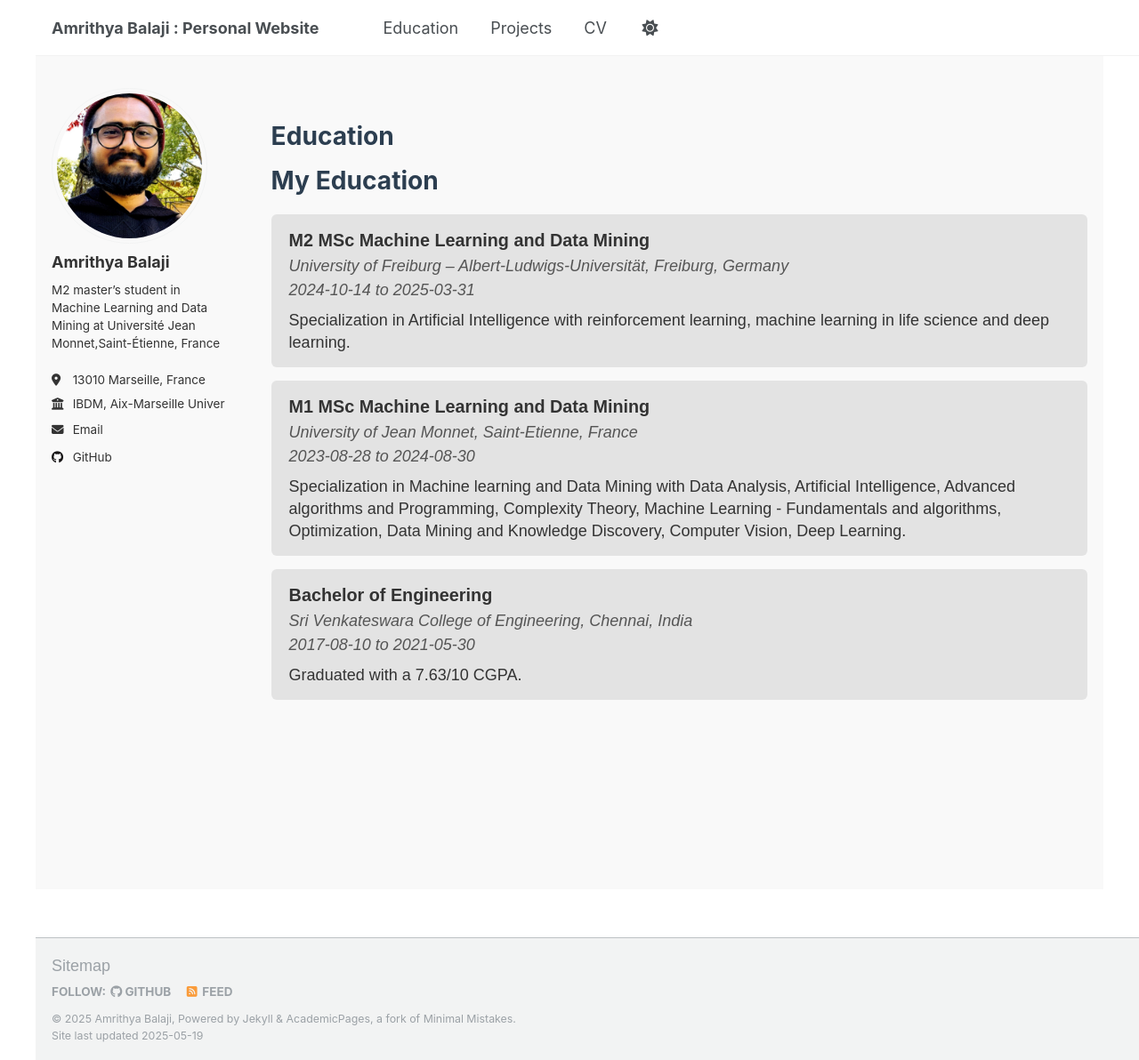
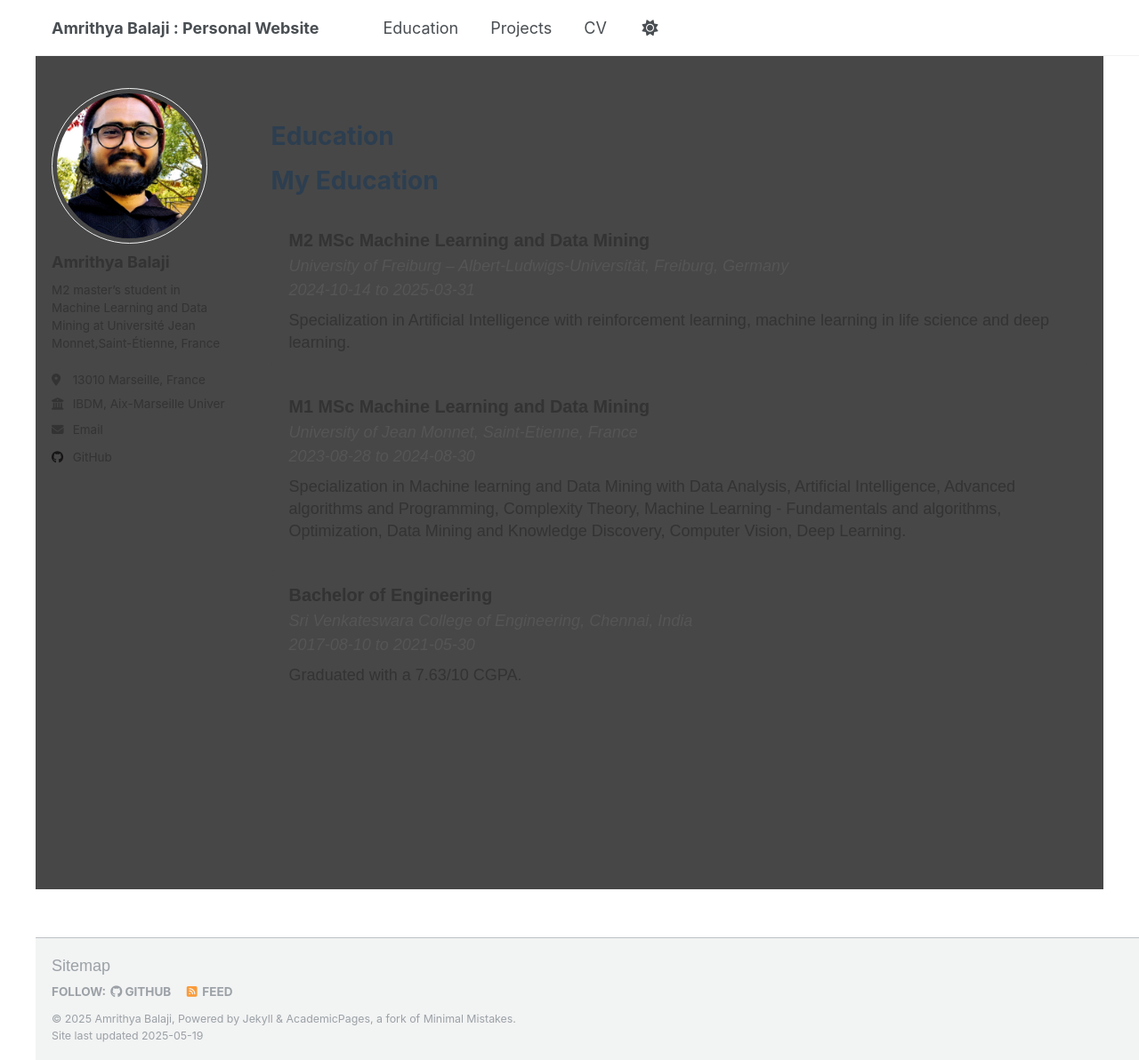
Before and after one commit to amrithya/amrithya.github.io, a Jekyll site: the page built from _pages/education.html, in a window 1280 px wide and 1192 px high. Shown: the whole window at 89% size. Built offline with Jekyll 4.4.1, drawn with Linux system fonts in a browser that asks for light colours.

Commit message:
Update education.html

```diff
--- a/_pages/education.html
+++ b/_pages/education.html
@@ -14,7 +14,7 @@ author_profile: true
         body {
             font-family: Arial, sans-serif;
             margin: 40px;
-            background-color: #f9f9f9;
+            background-color: #474747;
             color: #333;
         }
         h1 {
@@ -22,7 +22,7 @@ author_profile: true
             margin-bottom: 20px;
         }
         .education-item {
-            background-color: #e3e3e3;
+            background-color: #474747;
             padding: 15px 20px;
             margin-bottom: 15px;
             border-radius: 6px;
```
